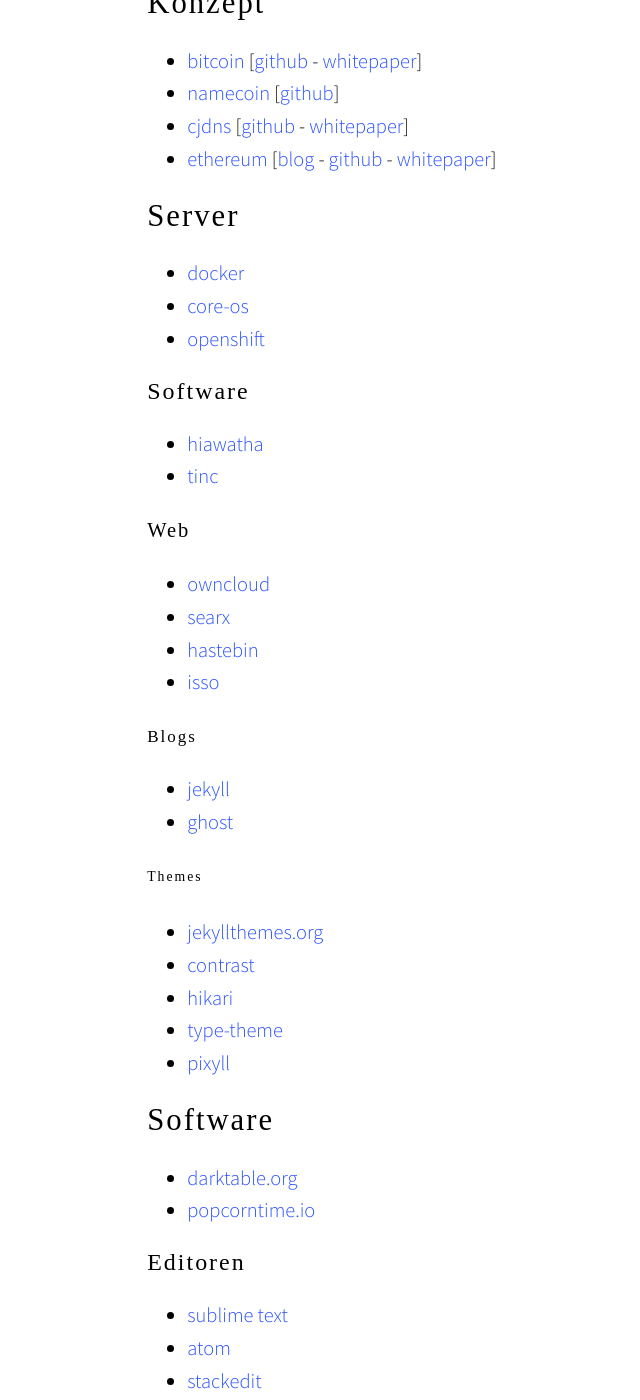
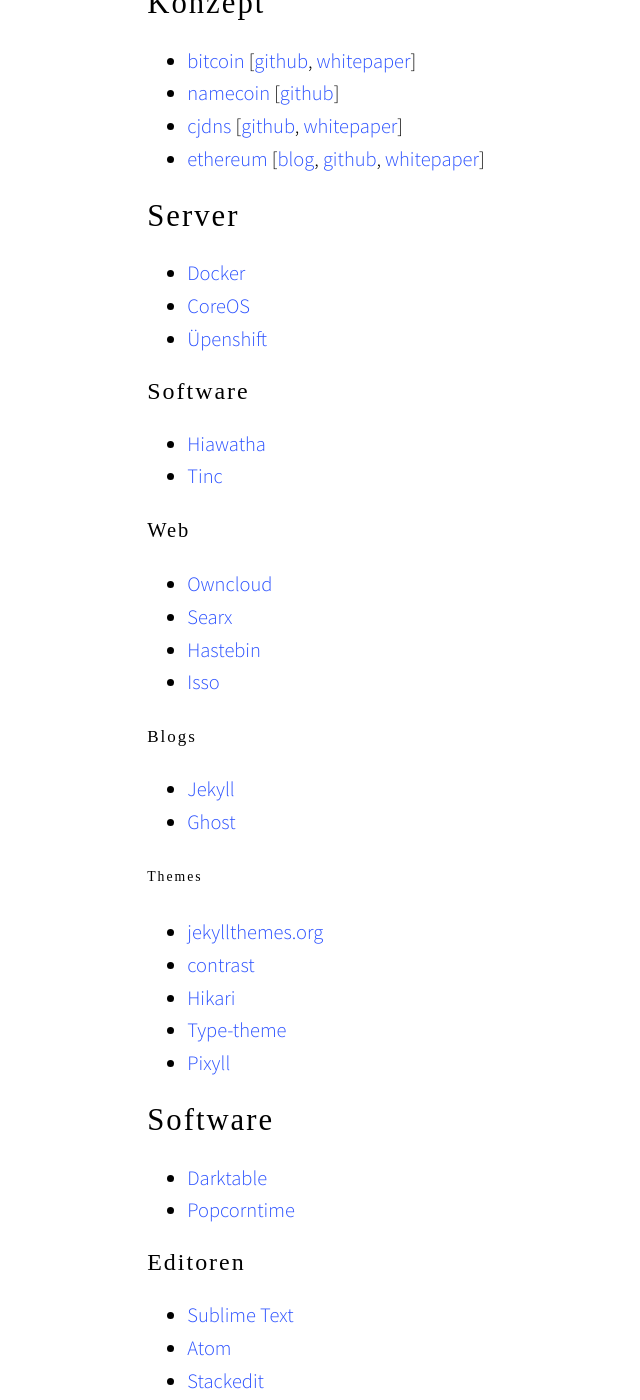
Before and after one commit to wilkistarotieno/wilkistarotieno.github.io, a Jekyll site: the page built from links.md, in a window 1280 px wide and 1400 px high, scrolled down 305 px. Shown: the whole window, without its empty margins (140-780 px from the left). Built offline with Jekyll 4.4.1, drawn with Linux system fonts in a browser that asks for light colours; some web fonts are replaced; Markdown is read by kramdown in place of the engine named in the settings; a script that is not in the unit is left out; some of the changed text lies outside the part shown.

Commit message:
Update links.md

```diff
--- a/links.md
+++ b/links.md
@@ -3,65 +3,65 @@
 permalink: links/
 ---
 
-# Konzept
+## Konzept
 
-*   [bitcoin](https://bitcoin.org/) [[github](https://github.com/bitcoin/bitcoin) - [whitepaper](https://bitcoin.org/bitcoin.pdf)]
+*   [bitcoin](https://bitcoin.org/) [[github](https://github.com/bitcoin/bitcoin), [whitepaper](https://bitcoin.org/bitcoin.pdf)]
 *   [namecoin](https://namecoin.info/) [[github](https://github.com/namecoin)]
-*   [cjdns](https://cjdns.info/) [[github](https://github.com/cjdelisle/cjdns) - [whitepaper](https://github.com/cjdelisle/cjdns/blob/master/doc/Whitepaper.md)]
-*   [ethereum](https://www.ethereum.org/) [[blog](https://blog.ethereum.org/) - [github](https://github.com/ethereum) - [whitepaper](https://github.com/ethereum/wiki/wiki/White-Paper)]
+*   [cjdns](https://cjdns.info/) [[github](https://github.com/cjdelisle/cjdns), [whitepaper](https://github.com/cjdelisle/cjdns/blob/master/doc/Whitepaper.md)]
+*   [ethereum](https://www.ethereum.org/) [[blog](https://blog.ethereum.org/),  [github](https://github.com/ethereum), [whitepaper](https://github.com/ethereum/wiki/wiki/White-Paper)]
 
 ## Server
 
-*   [docker](https://www.docker.com/)
-*   [core-os](https://coreos.com/)
-*   [openshift](https://www.openshift.com/)
+*   [Docker](https://www.docker.com/)
+*   [CoreOS](https://coreos.com/)
+*   [Üpenshift](https://www.openshift.com/)
 
 ### Software
 
-*   [hiawatha](https://www.hiawatha-webserver.org/)
-*   [tinc](http://www.tinc-vpn.org/)
+*   [Hiawatha](https://www.hiawatha-webserver.org/)
+*   [Tinc](http://www.tinc-vpn.org/)
 
 #### Web
 
-*   [owncloud](https://owncloud.org/)
-*   [searx](https://github.com/asciimoo/searx)
-*   [hastebin](http://hastebin.com/about.md)
-*   [isso](http://posativ.org/isso/)
+*   [Owncloud](https://owncloud.org/)
+*   [Searx](https://github.com/asciimoo/searx)
+*   [Hastebin](http://hastebin.com/about.md)
+*   [Isso](http://posativ.org/isso/)
 
 ##### Blogs
 
-*   [jekyll](http://jekyllrb.com/)
-*   [ghost](https://ghost.org/)
+*   [Jekyll](http://jekyllrb.com/)
+*   [Ghost](https://ghost.org/)
 
 ###### Themes
 
 *   [jekyllthemes.org](http://jekyllthemes.org/)
 *   [contrast](https://github.com/niklasbuschmann/contrast)
-*   [hikari](https://github.com/m3xm/hikari-for-Jekyll)
-*   [type-theme](https://github.com/rohanchandra/type-theme)
-*   [pixyll](https://github.com/johnotander/pixyll)
+*   [Hikari](https://github.com/m3xm/hikari-for-Jekyll)
+*   [Type-theme](https://github.com/rohanchandra/type-theme)
+*   [Pixyll](https://github.com/johnotander/pixyll)
 
 ## Software
 
-*   [darktable.org](http://www.darktable.org/)
-*   [popcorntime.io](https://popcorntime.io/)
+*   [Darktable](http://www.darktable.org/)
+*   [Popcorntime](https://popcorntime.io/)
 
 ### Editoren
 
-*   [sublime text](http://www.sublimetext.com/)
-*   [atom](https://atom.io/)
-*   [stackedit](https://stackedit.io/)
+*   [Sublime Text](http://www.sublimetext.com/)
+*   [Atom](https://atom.io/)
+*   [Stackedit](https://stackedit.io/)
 
 ### Kommunikation
 
-*   [tox.im](https://tox.im)
-*   [mailpile](https://www.mailpile.is/)
+*   [Tox](https://tox.im)
+*   [Mailpile](https://www.mailpile.is/)
 
 ### Feedreader
 
-*   [sputnik](http://sputnik.szwacz.com/)
-*   [feedbin](https://feedbin.com/)
-*   [selfoss](http://selfoss.aditu.de)
+*   [Sputnik](http://sputnik.szwacz.com/)
+*   [Feedbin](https://feedbin.com/)
+*   [Selfoss](http://selfoss.aditu.de)
 
 ### Anonymity
 
@@ -69,9 +69,9 @@
 
 #### Darknet
 
-*   [tor](https://www.torproject.org/)
+*   [Tor](https://www.torproject.org/)
 *   [I2P](https://geti2p.net/en/)
-*   [retroshare](http://retroshare.sourceforge.net/)
+*   [Retroshare](http://retroshare.sourceforge.net/)
 
 ## Bücher
 
@@ -83,29 +83,29 @@
 
 ## Programmierung
 
-*   [rust](https://github.com/rust-lang/rust)
-*   [node.js](https://nodejs.org/)
+*   [Rust](https://github.com/rust-lang/rust)
+*   [Node.js](https://nodejs.org/)
 
 ### Javascript
 
-*   [meteor](https://github.com/meteor/meteor)
-*   [asynquence](https://github.com/getify/asynquence)
-*   [highland](https://github.com/caolan/highland)
+*   [Meteor](https://github.com/meteor/meteor)
+*   [Asynquence](https://github.com/getify/asynquence)
+*   [Highland](https://github.com/caolan/highland)
 
 ## Services
 
-*   [github](https://github.com/)
-*   [namecheap](https://www.namecheap.com)
+*   [Github](https://github.com/)
+*   [Namecheap](https://www.namecheap.com)
 
 ### Hoster
 
-*   [digitalocean](https://www.digitalocean.com/)
+*   [Digitalocean](https://www.digitalocean.com/)
 *   [online.net](http://www.online.net/)
-*   [uberspace](https://uberspace.de/)
+*   [Uberspace](https://uberspace.de/)
 
 ### VPN
 
-*   [enigmabox](https://enigmabox.net/)
-*   [ipredator](https://ipredator.se/)
-*   [mullvad](https://mullvad.net/en/)
-*   [zorrovpn](https://zorrovpn.com/)
+*   [Enigmabox](https://enigmabox.net/)
+*   [IPredator](https://ipredator.se/)
+*   [Mullvad](https://mullvad.net/en/)
+*   [Zorrovpn](https://zorrovpn.com/)
```
